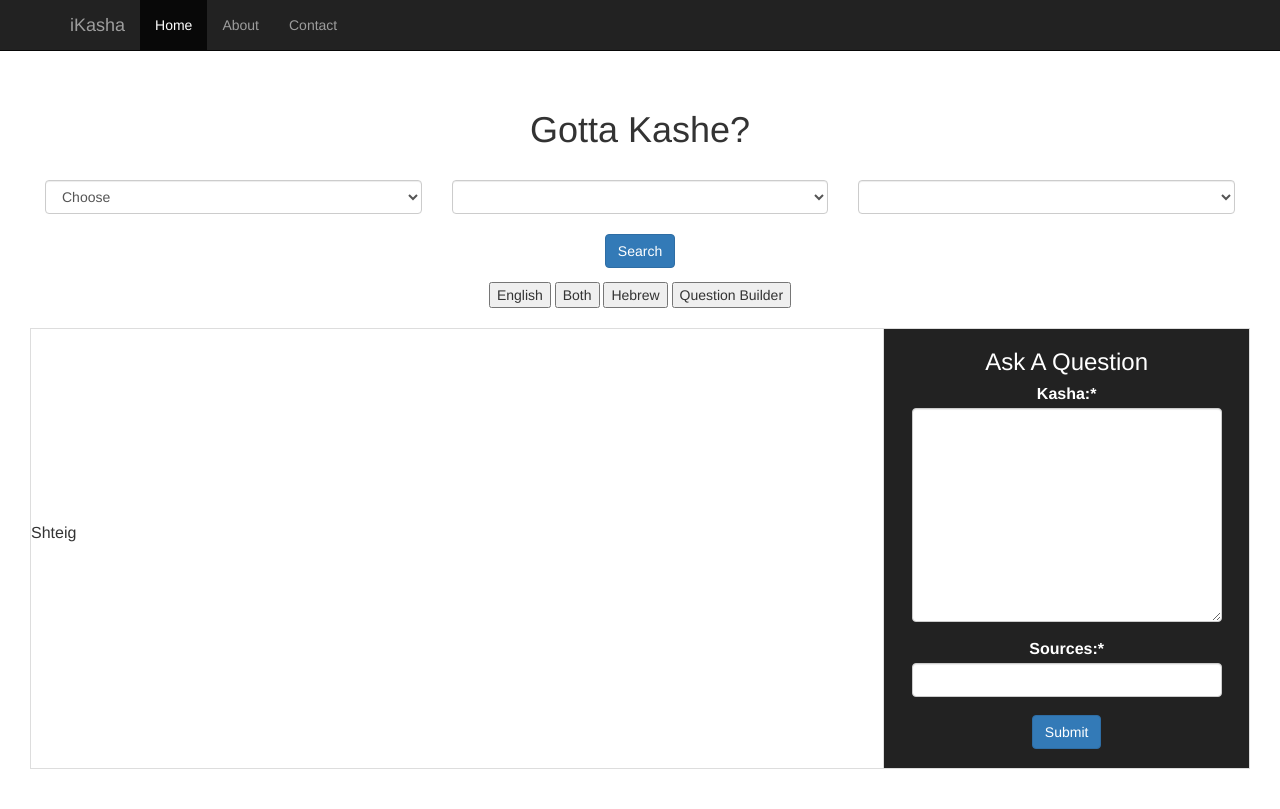
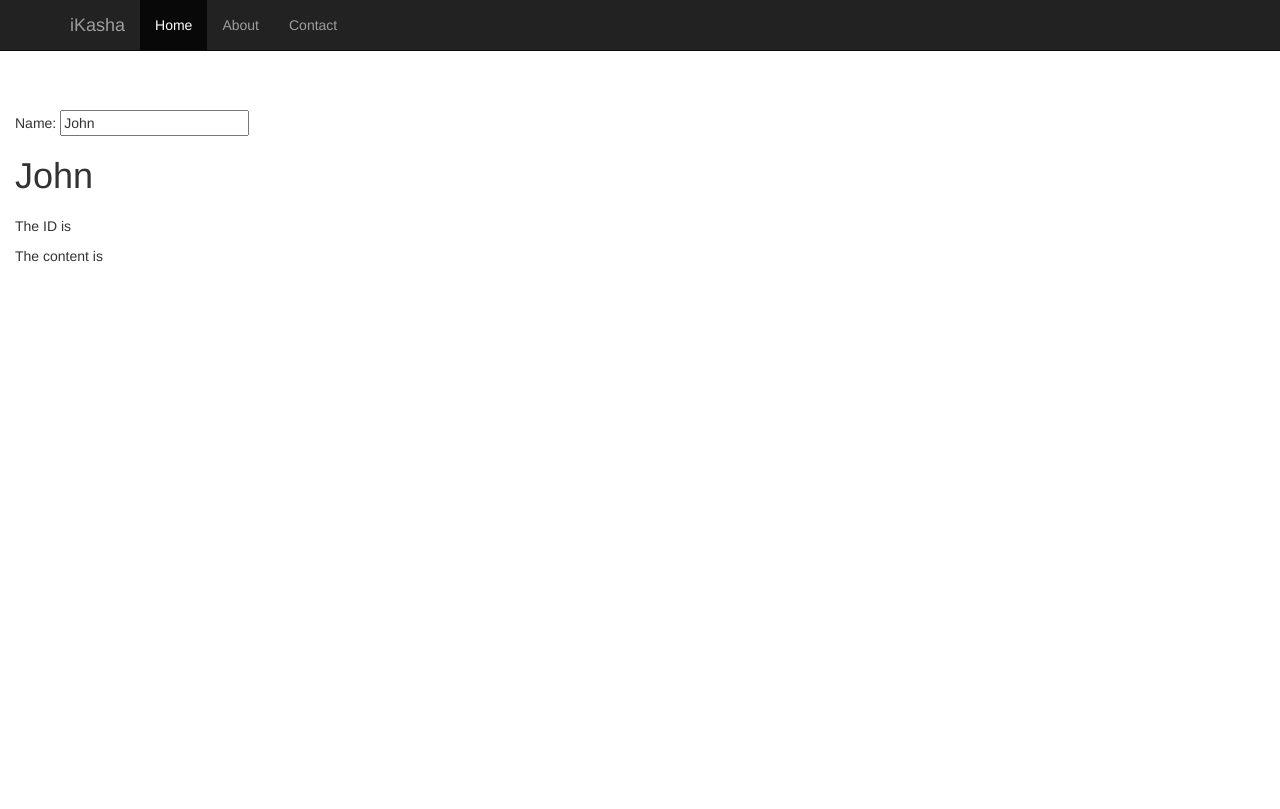
Before and after one commit to benjafishman/iKasha, a Django app: page /kasha/ in a window 1280 px wide. After the commit the page ends 262 px from the top, so only its background shows below. Run offline with Django 3.2, Linux system fonts and the light colour scheme; lists and menus that the app fills with data are empty; some libraries are stand-ins or nearby versions.

Commit message:
- adding jsonp origin policy workaround - adding some angular test input

```diff
--- /dev/null
+++ b/Kasha/templates/Kasha/angularTest.html
@@ -0,0 +1,87 @@
+{% extends 'Kasha/base.html' %}
+{% load staticfiles %}
+{% load bootstrap3 %}
+{% bootstrap_css %}
+{% bootstrap_javascript %}
+{% block content %}
+{% load kasha_extras %}
+
+{% load crispy_forms_tags %}
+
+
+{% block header %}
+<link href="{% static 'index.css' %}" rel="stylesheet">
+
+    {% endblock header %}
+
+<div class="container-fluid">
+<br / >
+<br / >
+<br / >
+{% verbatim %}
+<div ng-app="myApp" ng-controller="myCtrl">
+    Name: <input ng-model="firstname">
+
+    <h1>{{firstname}}</h1>
+    <h1>{{lastname}}</h1>
+
+    <p>The ID is {{greeting.id}}</p>
+      <p>The content is {{greeting.content}}</p>
+</div>
+{% endverbatim %}
+
+
+    </div> <!-- /.container -->
+{% endblock content %}
+
+
+{% block script %}
+<script src="https://ajax.googleapis.com/ajax/libs/angularjs/1.4.8/angular.min.js"></script>
+<script>
+var app = angular.module('myApp', []);
+app.controller('myCtrl', function($scope) {
+    $scope.firstname = "John";
+    //$scope.lastname = "Doe";
+
+
+
+$.ajax({
+    url: "http://www.sefaria.org/api/texts/Genesis.1",
+
+    // The name of the callback parameter, as specified by the YQL service
+    jsonp: "callback",
+
+    // Tell jQuery we're expecting JSONP
+    dataType: "jsonp",
+
+    // Work with the response
+    success: function( response) {
+
+        console.log( response ); // server response
+
+        var str = JSON.stringify(response['he'], null, 2); // spacing level =
+
+        var hebrew_text = JSON.stringify(response['he'], null, 2);
+
+        var english_text = JSON.stringify(response['text'], null, 2);
+
+        console.log( hebrew_text ); // server response
+
+        console.log( english_text ); // server response
+
+        //var commentary = JSON.stringify(response['commentary'], null, 2);
+
+        //console.log( commentary ); // server response
+        $scope.$apply(function () {
+        $scope.lastname = hebrew_text;
+      });
+/*
+        $.grep( response, function( n, i ) {
+          //console.log(n.commentary.commentator==='Rashi');
+    });*/
+    }
+});
+});
+
+</script>
+{% endblock %}
--- a/Kasha/templates/Kasha/base.html
+++ b/Kasha/templates/Kasha/base.html
@@ -56,9 +56,6 @@
 
 {% block content %}{% endblock content %}
 
-<script src="https://ajax.googleapis.com/ajax/libs/jquery/1.12.4/jquery.min.js"></script>
-
-
 {% block script %}
 {% endblock %}
 
--- a/Kasha/views.py
+++ b/Kasha/views.py
@@ -52,10 +52,12 @@
 			pp.pprint(verses)
 
 			sefariaAPIForm = GetText()
-			return render(request, 'Kasha/index.html', {'sefariaAPIForm':sefariaAPIForm,'chumash_rashi':chumash_rashi, 'sefer':sefer, 'perek':perek, 'verses': verses, 'question_builder_form': QuestionBuilderForm()})
+			#return render(request, 'Kasha/index.html', {'sefariaAPIForm':sefariaAPIForm,'chumash_rashi':chumash_rashi, 'sefer':sefer, 'perek':perek, 'verses': verses, 'question_builder_form': QuestionBuilderForm()})
+			return render(request, 'Kasha/angularTest.html',)
+
 	else:
 		sefariaAPIForm = GetText()
-	return render(request, 'Kasha/index.html', {'sefariaAPIForm':sefariaAPIForm, 'question_builder_form': QuestionBuilderForm()})
+	return render(request, 'Kasha/angularTest.html', {'sefariaAPIForm':sefariaAPIForm, 'question_builder_form': QuestionBuilderForm()})
 
 def question_list(request, book, chapter, sentence):
 	book = book.lower()
```
